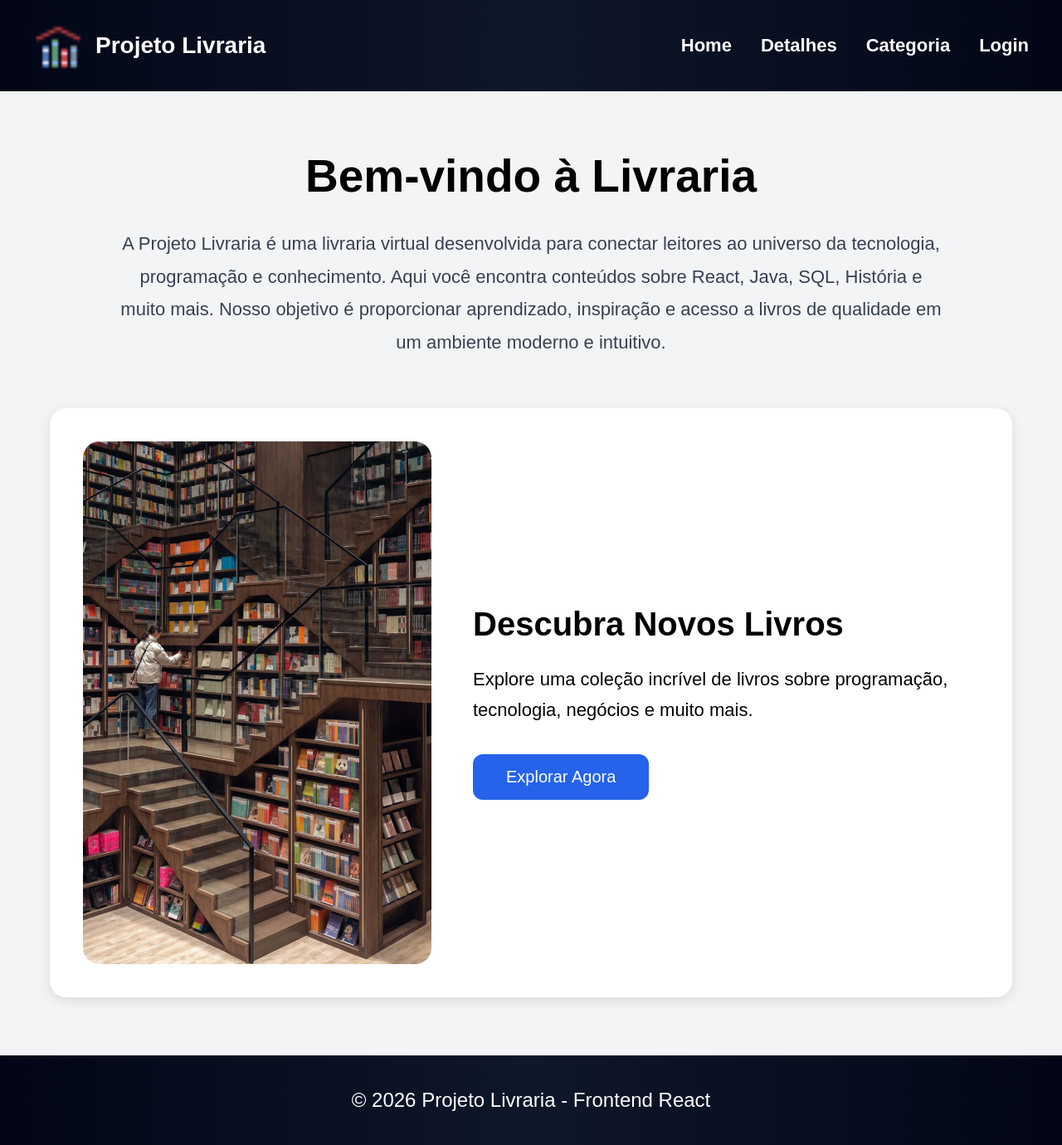
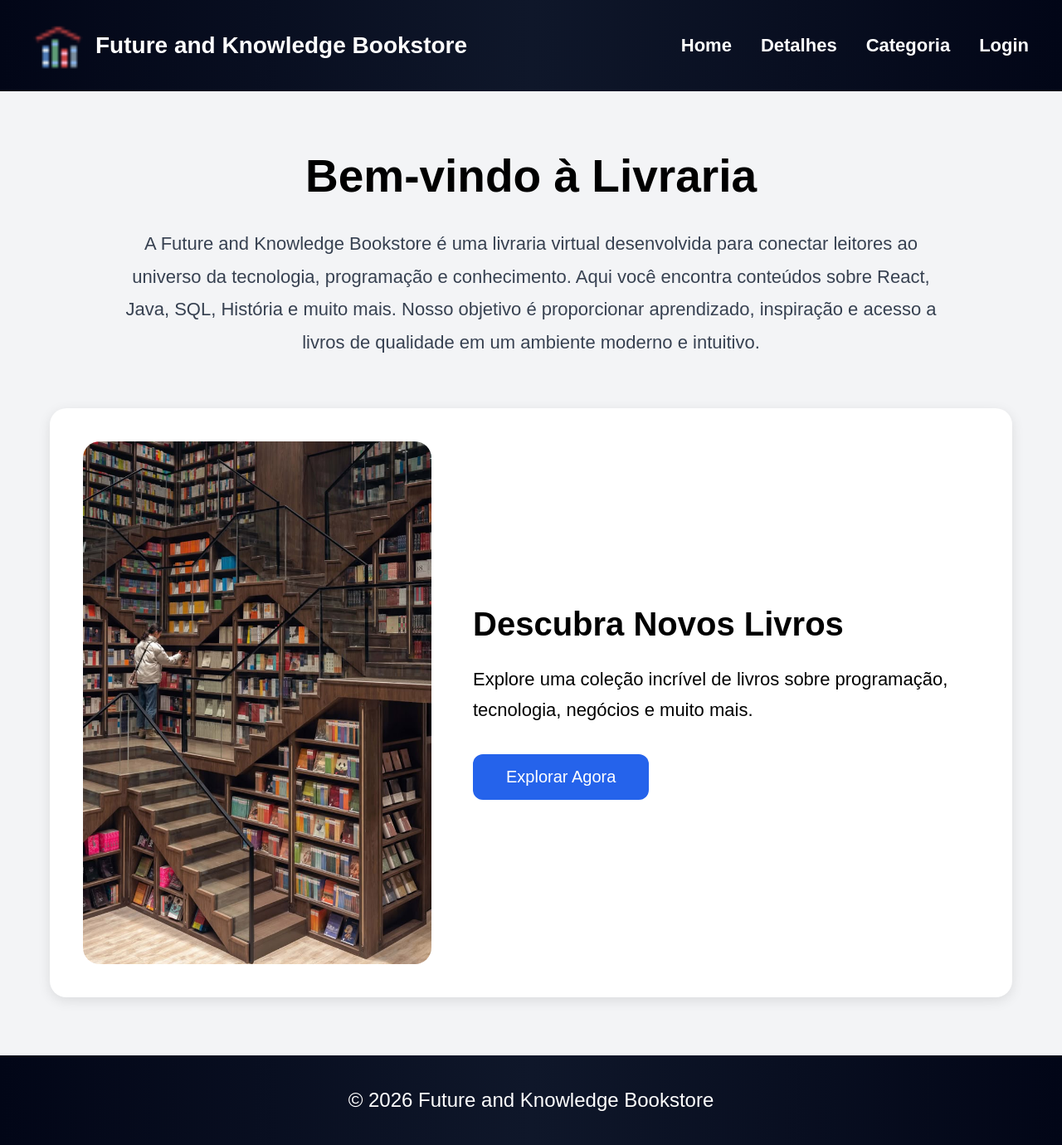
Before and after one commit to LuizAntonioAsevedo/projetolivraria-frontend, a React (Vite) app: page / in a window 1280 px wide. Shown: the whole page at 83% size. Built offline with nearby package versions, Linux system fonts and the light colour scheme.

Commit message:
Altera nome para Future and Knowledge Bookstore

```diff
--- a/index.html
+++ b/index.html
@@ -4,7 +4,7 @@
     <meta charset="UTF-8" />
     <link rel="icon" type="image/x-icon" href="./public/favicon.png" />
     <meta name="viewport" content="width=device-width, initial-scale=1.0" />
-    <title>projetolivraria-frontend</title>
+    <title>Future and Knowledge Bookstore</title>
   </head>
   <body>
     <div id="root"></div>
--- a/package.json
+++ b/package.json
@@ -1,5 +1,5 @@
 {
-  "name": "projetolivraria-frontend",
+  "name": "future-and-knowledge-bookstore",
   "private": true,
   "version": "1.0.0",
   "type": "module",
--- a/src/components/Footer.jsx
+++ b/src/components/Footer.jsx
@@ -3,7 +3,7 @@ import './Footer.css'
 function Footer() {
   return (
     <footer className="footer">
-      <p>© 2026 Projeto Livraria - Frontend React</p>
+      <p>© 2026 Future and Knowledge Bookstore</p>
     </footer>
   )
 }
--- a/src/components/Header.jsx
+++ b/src/components/Header.jsx
@@ -9,7 +9,7 @@ function Header() {
       <div className="logo-area">
         <img src={logo} alt="Logo" className="logo" />
 
-        <h1>Projeto Livraria</h1>
+        <h1>Future and Knowledge Bookstore</h1>
       </div>
 
       <nav>
--- a/src/pages/Home/Home.jsx
+++ b/src/pages/Home/Home.jsx
@@ -14,7 +14,7 @@ function Home() {
         <h1>Bem-vindo à Livraria</h1>
 
         <p className="home-description">
-          A Projeto Livraria é uma livraria virtual desenvolvida para conectar
+          A Future and Knowledge Bookstore é uma livraria virtual desenvolvida para conectar
           leitores ao universo da tecnologia, programação e conhecimento.
           Aqui você encontra conteúdos sobre React, Java, SQL, História e muito mais.
           Nosso objetivo é proporcionar aprendizado, inspiração e acesso
```
Also changed, not shown: 1 other file (tests, documents, lock files or other folders).
